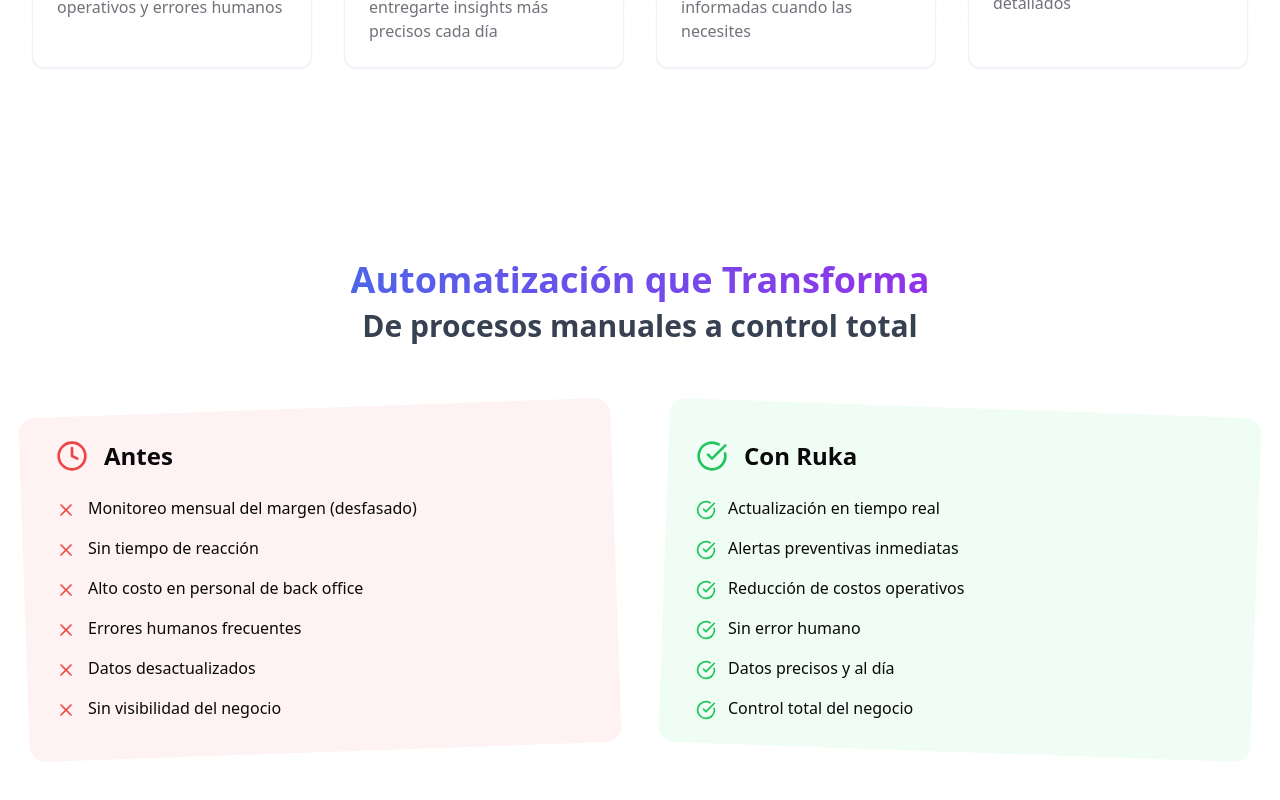
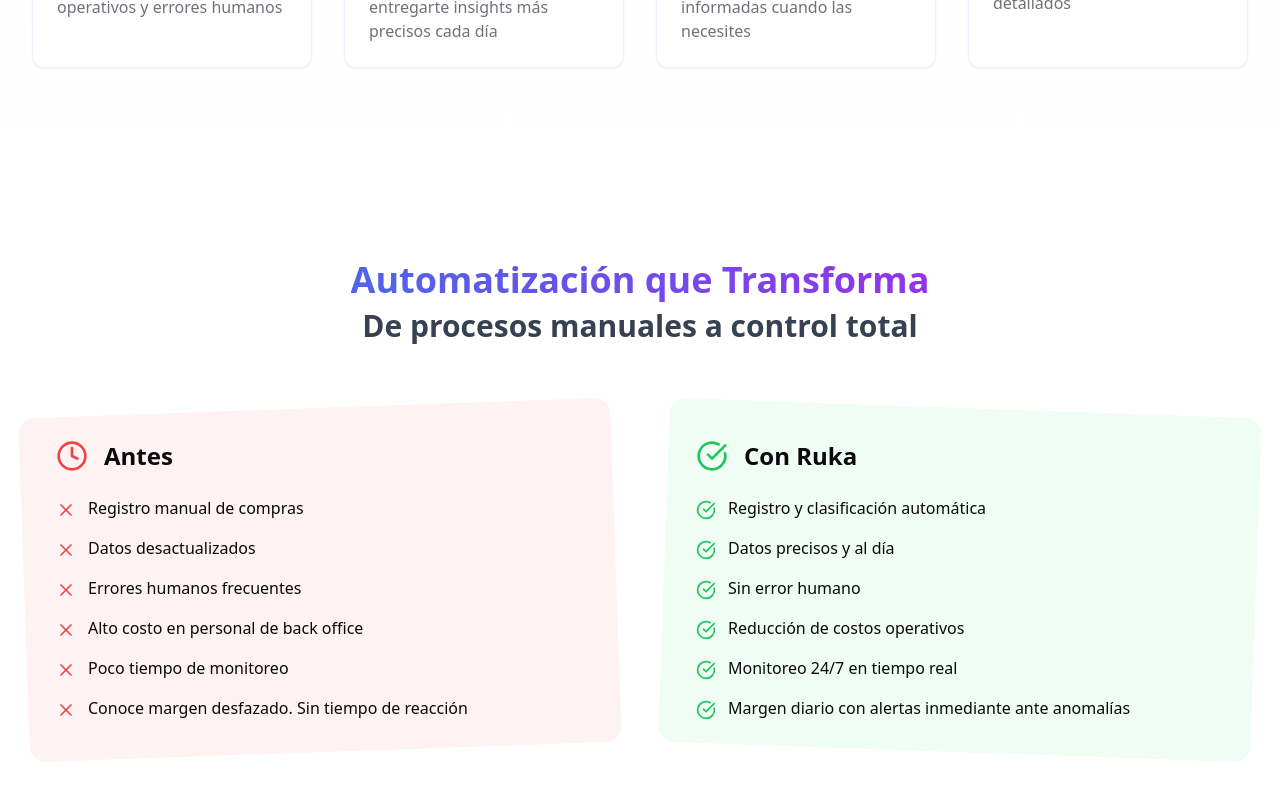
Before and after one commit to Suplait/ruka-smart-insight, a React (Vite) app: page / in a window 1280 px wide. Shown: the part 2546-3346 px from the top of the page. Built offline with nearby package versions, Linux system fonts and the light colour scheme.

Commit message:
update v19

```diff
--- a/src/components/BeforeAfter.tsx
+++ b/src/components/BeforeAfter.tsx
@@ -2,21 +2,21 @@ import { motion } from "framer-motion";
 import { Clock, CheckCircle, X } from "lucide-react";
 
 const beforePoints = [
-  "Monitoreo mensual del margen (desfasado)",
-  "Sin tiempo de reacción",
+  "Registro manual de compras",
+  "Datos desactualizados",
+  "Errores humanos frecuentes",
   "Alto costo en personal de back office",
-  "Errores humanos frecuentes",
-  "Datos desactualizados",
-  "Sin visibilidad del negocio"
+  "Poco tiempo de monitoreo",
+  "Conoce margen desfazado. Sin tiempo de reacción",
 ];
 
 const afterPoints = [
-  "Actualización en tiempo real",
-  "Alertas preventivas inmediatas",
+  "Registro y clasificación automática",
+  "Datos precisos y al día",
+  "Sin error humano",
   "Reducción de costos operativos",
-  "Sin error humano",
-  "Datos precisos y al día",
-  "Control total del negocio"
+  "Monitoreo 24/7 en tiempo real",
+  "Margen diario con alertas inmediante ante anomalías"
 ];
 
 const containerVariants = {
--- a/src/components/DataFlowSection.tsx
+++ b/src/components/DataFlowSection.tsx
@@ -196,7 +196,7 @@ const DataFlowSection = () => {
             transition={{ duration: 0.5, delay: 1.2 }}
             className="text-center"
           >
-            <div className="text-4xl font-bold text-primary mb-2">-99%</div>
+            <div className="text-4xl font-bold text-primary mb-2">99.9%</div>
             <p className="text-gray-600">Reducción de Errores</p>
           </motion.div>
         </div>
```
